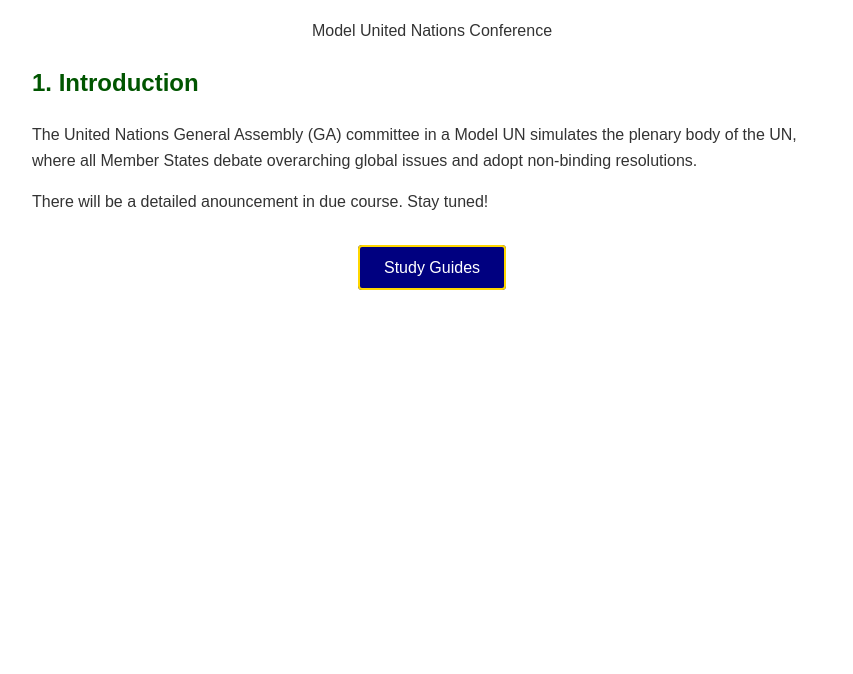
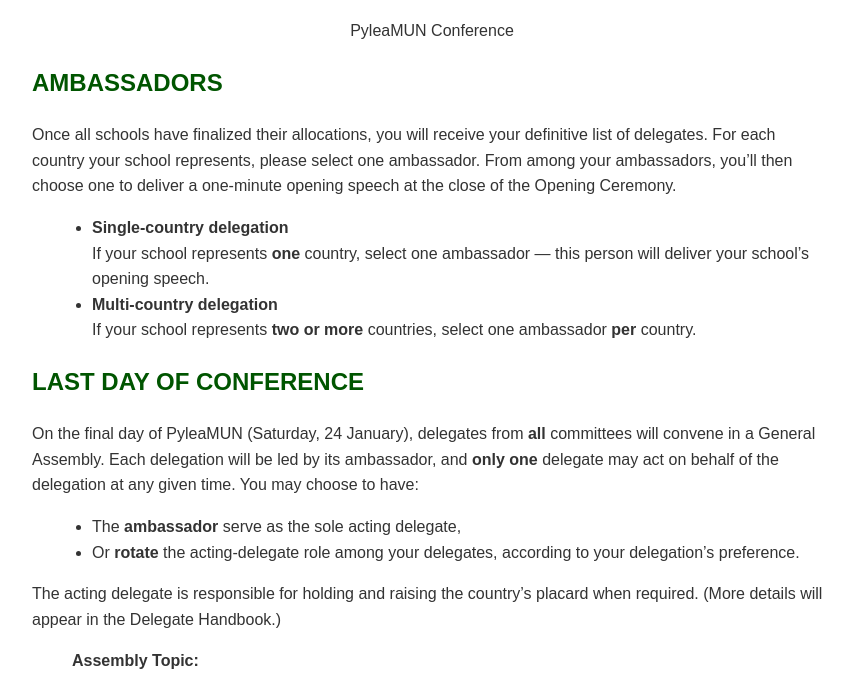
Before and after one commit to PyleaMUN/ga2026, a plain HTML site: page index.html in a window 1280 px wide. Shown: the part 126-800 px from the top of the page, without its empty margins (208-1061 px from the left). Drawn offline with Linux system fonts and the light colour scheme.

Commit message:
Update index.html

```diff
--- a/index.html
+++ b/index.html
@@ -3,7 +3,7 @@
 <head>
   <meta charset="UTF-8">
   <meta name="viewport" content="width=device-width, initial-scale=1.0">
-  <title>General Assembly - Model UN</title>
+  <title>General Assembly - PyleaMUN</title>
   <style>
     body {
       margin: 0;
@@ -67,13 +67,31 @@
   <div class="hero">
     <div class="hero-content">
       <h1>General Assembly</h1>
-      <p>Model United Nations Conference</p>
+      <p>PyleaMUN Conference</p>
     </div>
   </div>
   <div class="container">
-    <h2>1. Introduction</h2>
-    <p>The United Nations General Assembly (GA) committee in a Model UN simulates the plenary body of the UN, where all Member States debate overarching global issues and adopt non-binding resolutions.</p>
-     <p>There will be a detailed anouncement in due course. Stay tuned!</p>
+    <h2>AMBASSADORS</h2>
+    <p>Once all schools have finalized their allocations, you will receive your definitive list of delegates. For each country your school represents, please select one ambassador. From among your ambassadors, you’ll then choose one to deliver a one-minute opening speech at the close of the Opening Ceremony.</p>
+    <ul>
+      <li><strong>Single-country delegation</strong><br>
+        If your school represents <strong>one</strong> country, select one ambassador — this person will deliver your school’s opening speech.</li>
+      <li><strong>Multi-country delegation</strong><br>
+        If your school represents <strong>two or more</strong> countries, select one ambassador <strong>per</strong> country.</li>
+    </ul>
+
+    <h2>LAST DAY OF CONFERENCE</h2>
+    <p>On the final day of PyleaMUN (Saturday, 24 January), delegates from <strong>all</strong> committees will convene in a General Assembly. Each delegation will be led by its ambassador, and <strong>only one</strong> delegate may act on behalf of the delegation at any given time. You may choose to have:</p>
+    <ul>
+      <li>The <strong>ambassador</strong> serve as the sole acting delegate,</li>
+      <li>Or <strong>rotate</strong> the acting-delegate role among your delegates, according to your delegation’s preference.</li>
+    </ul>
+    <p>The acting delegate is responsible for holding and raising the country’s placard when required. (More details will appear in the Delegate Handbook.)</p>
+    <blockquote>
+      <p><strong>Assembly Topic:</strong><br>
+      “Human Rights or Cultural Relativism: Can Universal Norms Truly Exist? Are international human rights genuinely universal, or do they impose Western values on diverse cultures?”</p>
+    </blockquote>
+    <p>The PyleaMUN Secretariat’s research report — along with all other guides — will be published at the same address as the Delegate Handbook.</p>
 
     <div class="button-container">
       <a href="https://pyleamun.github.io/study-guides2026/" class="study-guides-button" target="_blank">Study Guides</a>
```
